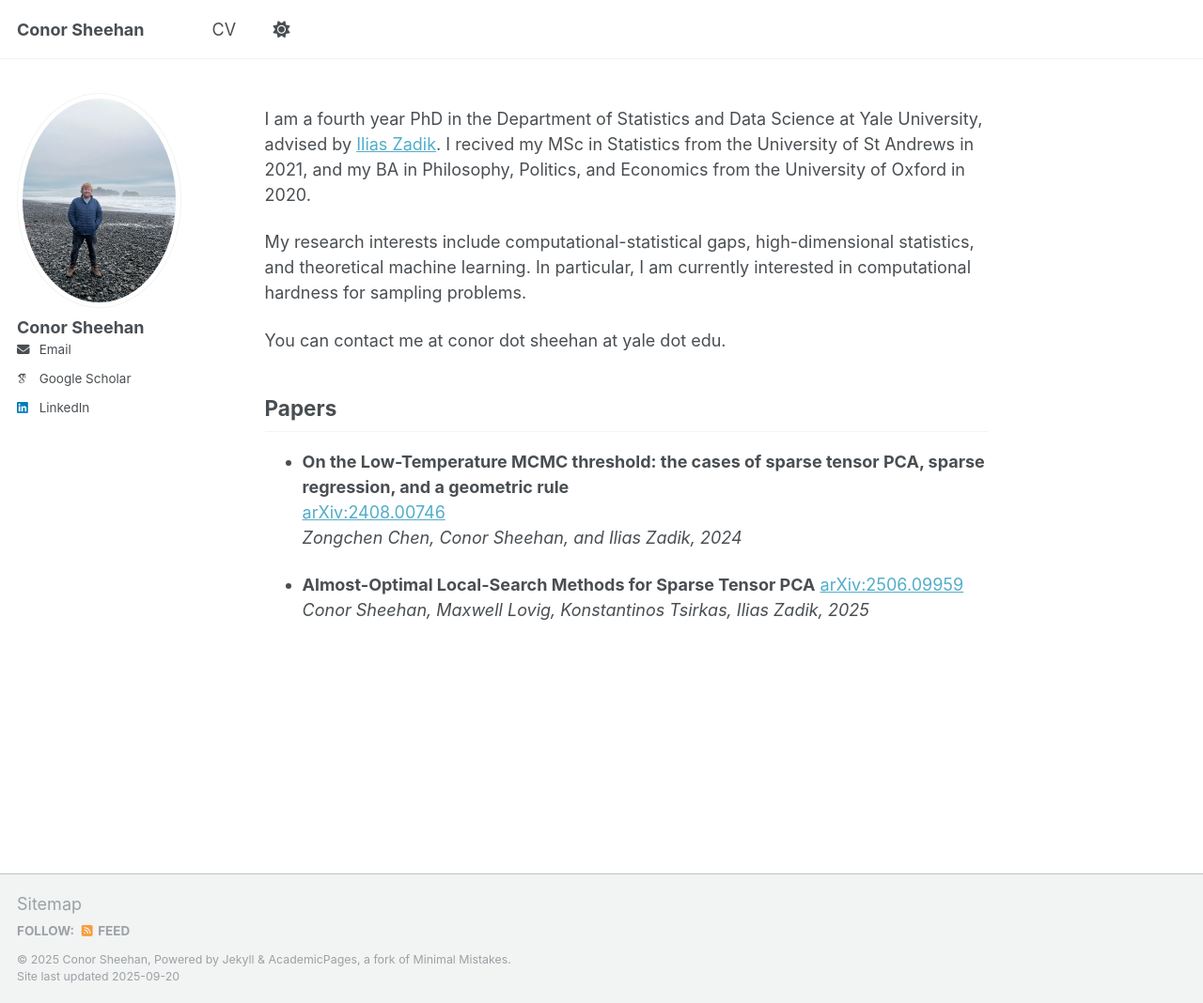
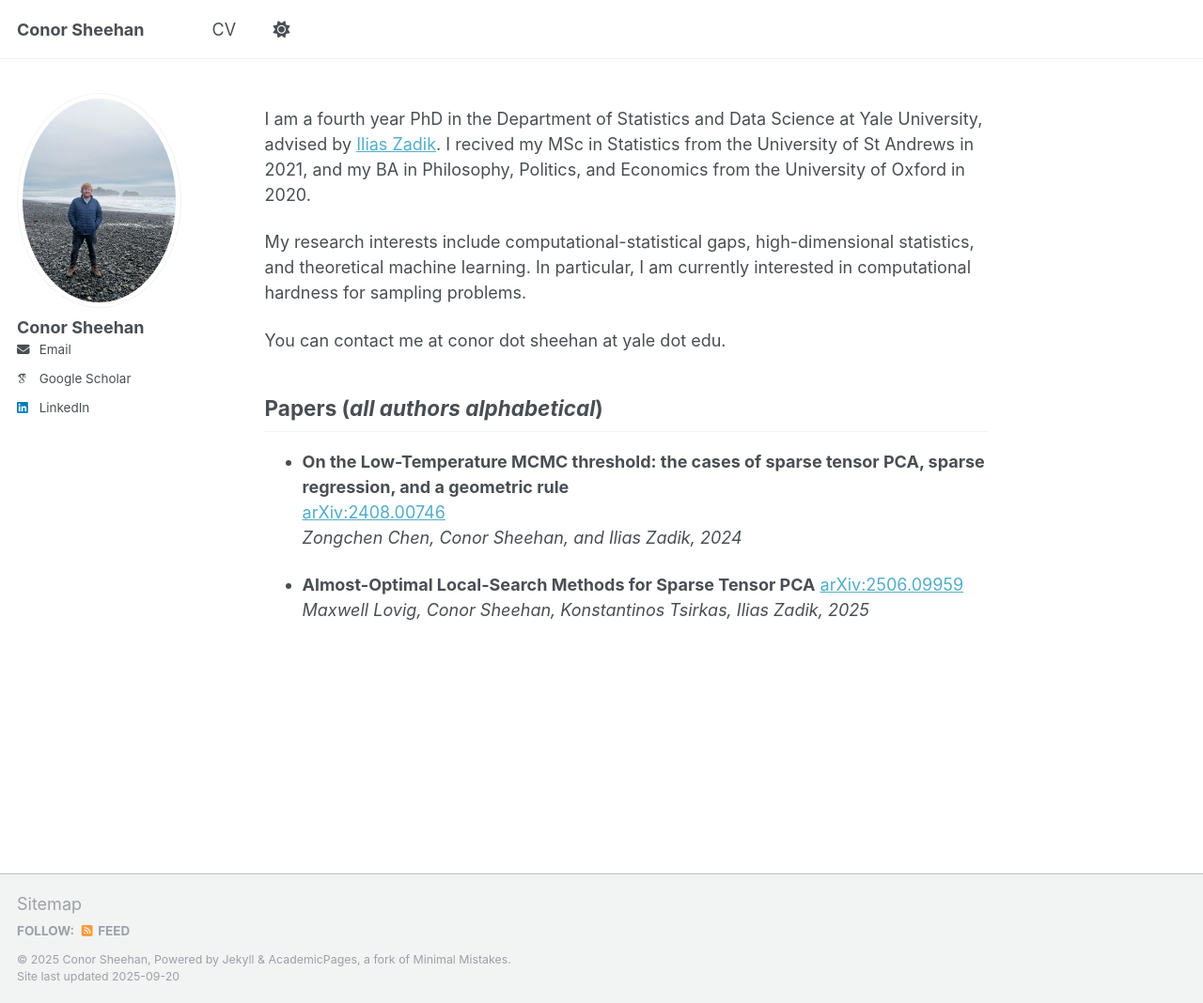
Before and after one commit to csheehan10/csheehan10.github.io, a Jekyll site: the page built from _pages/about.md, in a window 1280 px wide and 1068 px high. Shown: the whole window at 94% size. Built offline with Jekyll 4.4.1, drawn with Linux system fonts in a browser that asks for light colours; some web fonts are replaced; a script that is not in the unit is left out.

Commit message:
Update about.md

```diff
--- a/_pages/about.md
+++ b/_pages/about.md
@@ -13,11 +13,11 @@ My research interests include computational-statistical gaps, high-dimensional s
 
 You can contact me at conor dot sheehan at yale dot edu.
 
-## Papers
+## Papers (_all authors alphabetical_)
 - **On the Low-Temperature MCMC threshold: the cases of sparse tensor PCA, sparse regression, and a geometric rule**
   [arXiv:2408.00746](https://arxiv.org/abs/2408.00746)
   *Zongchen Chen, Conor Sheehan, and Ilias Zadik, 2024*
 
 - **Almost-Optimal Local-Search Methods for Sparse Tensor PCA**
   [arXiv:2506.09959](https://arxiv.org/abs/2506.09959)
-  *Conor Sheehan, Maxwell Lovig, Konstantinos Tsirkas, Ilias Zadik, 2025*
+  *Maxwell Lovig, Conor Sheehan, Konstantinos Tsirkas, Ilias Zadik, 2025*
```
